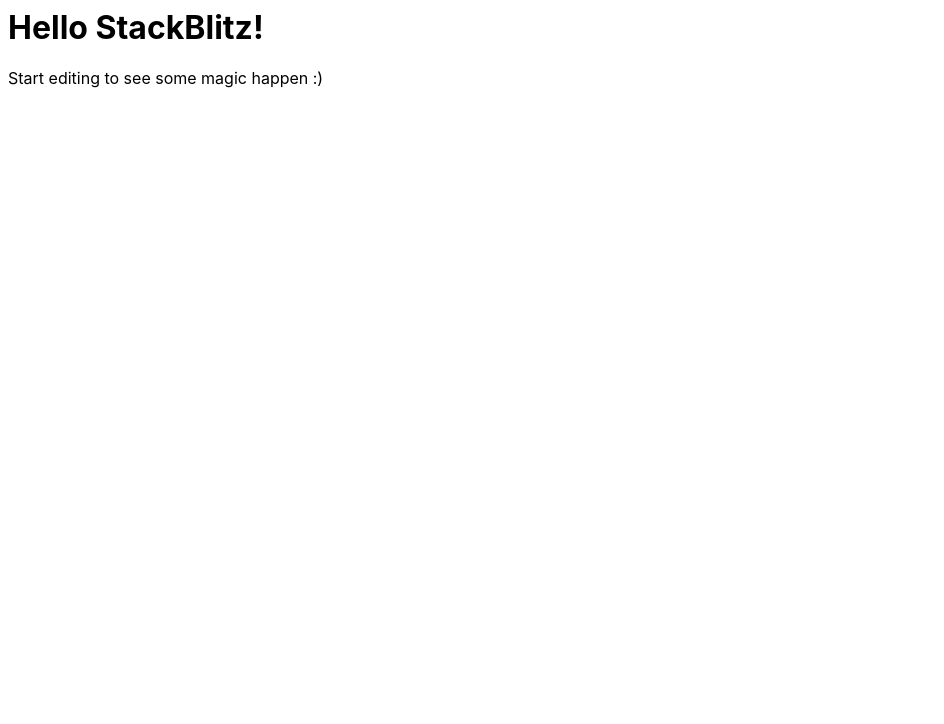
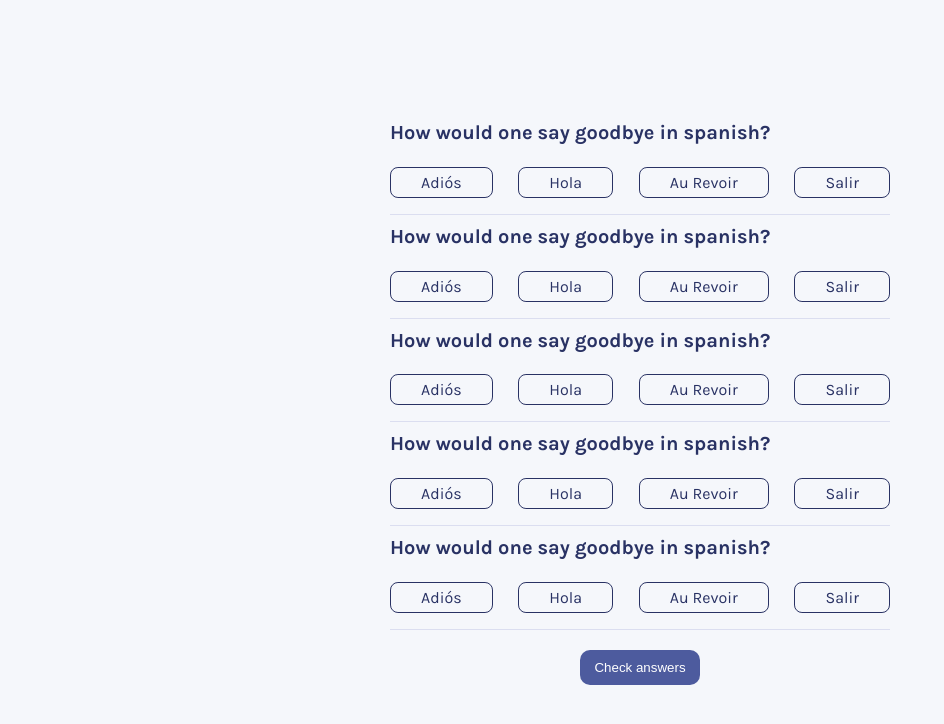
Before and after one commit to michaelokolo/Quizzical-App, a React (Create React App) app: page / in a window 1280 px wide. Shown: the top 724 px of the page, without its empty margins (0-944 px from the left). Built offline with nearby package versions, Linux system fonts and the light colour scheme; no server answers.

Commit message:
completed the UI and commenced the functionality

```diff
--- a/public/index.html
+++ b/public/index.html
@@ -1 +1,4 @@
 <div id="root"></div>
+<link rel="preconnect" href="https://fonts.googleapis.com">
+<link rel="preconnect" href="https://fonts.gstatic.com" crossorigin>
+<link href="https://fonts.googleapis.com/css2?family=Karla:ital,wght@0,200;0,300;0,400;0,500;0,600;0,700;1,200;1,300;1,400;1,500;1,600&display=swap" rel="stylesheet">
--- a/src/App.js
+++ b/src/App.js
@@ -1,11 +1,26 @@
-import React from "react";
-import "./style.css";
+import React from 'react';
+import './style.css';
+import Question from './Question';
 
 export default function App() {
+  const [questionAnswer, setQuestionAnswer] = React.useState({});
+
+  React.useEffect(() => {
+    fetch('https://opentdb.com/api.php?amount=5&type=multiple')
+      .then((res) => res.json())
+      .then((data) => setQuestionAnswer(data));
+  }, []);
+
   return (
-    <div>
-      <h1>Hello StackBlitz!</h1>
-      <p>Start editing to see some magic happen :)</p>
+    <div className="container">
+      <div>
+        <Question />
+        <Question />
+        <Question />
+        <Question />
+        <Question />
+      </div>
+      <button>Check answers</button>
     </div>
   );
 }
--- /dev/null
+++ b/src/Question.js
@@ -0,0 +1,17 @@
+import React from 'react'
+
+function Question(){
+  return(
+    <div className="question-container">
+      <h3 className="question">How would one say goodbye in spanish?</h3>
+      <div className="options">
+          <p>Adiós</p>
+          <p>Hola</p>
+          <p>Au Revoir</p>
+          <p>Salir</p>
+      </div>
+    </div>
+  )
+}
+
+export default Question
--- a/src/style.css
+++ b/src/style.css
@@ -1,5 +1,61 @@
-h1,
-p {
-  font-family: -apple-system, BlinkMacSystemFont, 'Segoe UI', Roboto, Oxygen,
-    Ubuntu, Cantarell, 'Open Sans', 'Helvetica Neue', sans-serif;
+* {
+  box-sizing: border-box;
 }
+
+body {
+  font-family: 'Karla', sans-serif;
+  background: #f5f7fb;
+  display: flex;
+  align-items: center;
+  justify-content: center;
+  height: 100vh;
+  color: #293264;
+}
+
+.container {
+  display: flex;
+  justify-content: center;
+  align-items: center;
+  flex-direction: column;
+}
+.question-container {
+  border-bottom: 0.794239px solid #dbdef0;
+}
+.question {
+  font-style: normal;
+  font-weight: 700;
+  font-size: 20px;
+  line-height: 20px;
+  width: 500px;
+  margin: 11.98px 0px;
+}
+.options {
+  display: flex;
+  justify-content: space-between;
+  align-items: center;
+}
+
+.options p {
+  min-width: 65.92px;
+  min-height: 20.65px;
+  border-radius: 7.94239px;
+  background: none;
+  border: 1px solid #293264;
+  justify-content: center;
+  align-items: center;
+  text-align: center;
+  padding: 5px 30px;
+  cursor: pointer;
+  margin-top: 11.98px;
+}
+
+button{
+  margin:20px;
+  background-color: #4D5B9E;
+  border: none;
+  color: white;
+  width:120px;
+  height:35px;
+  border-radius: 10px;
+  cursor: pointer;
+}
```
